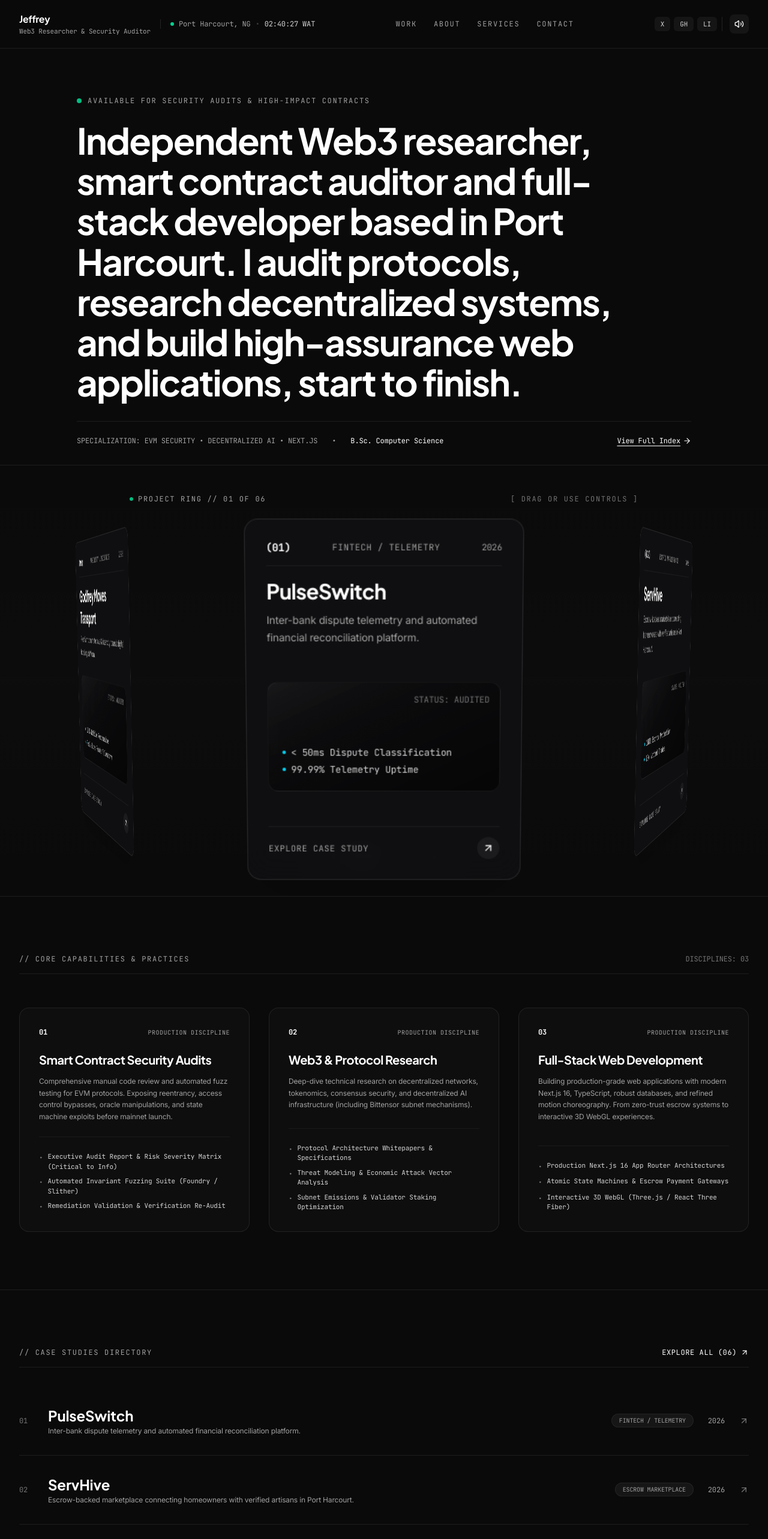
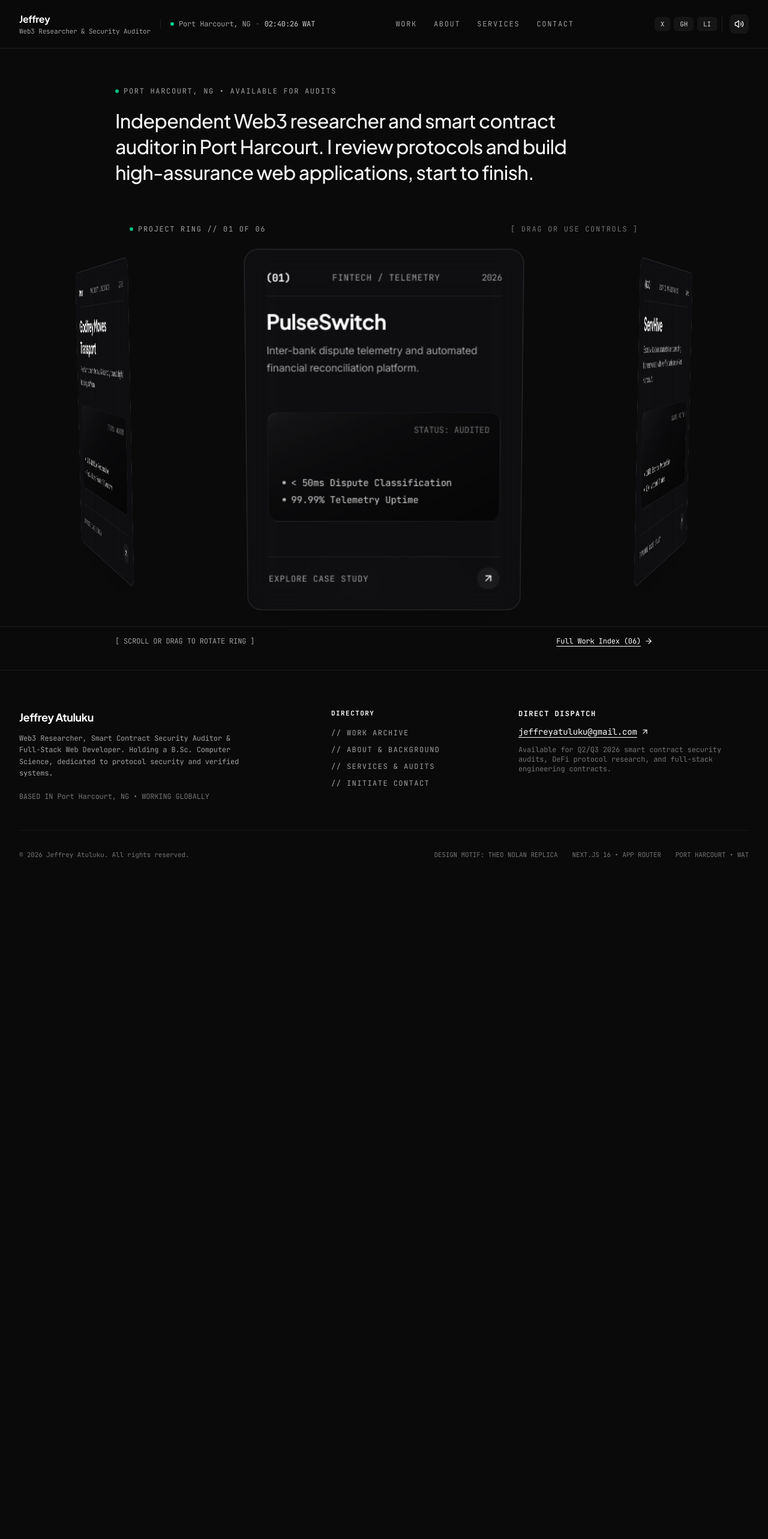
Before and after one commit to Jeffrey978/portfolio, a Next.js app: page / in a window 1280 px wide. Shown: the top 2566 px of the page at 60% size. After the commit the page ends 1497 px from the top, so only its background shows below. Built offline with nearby package versions, Linux system fonts and the light colour scheme.

Commit message:
refactor: declutter home page with airy 2-line intro statement and clean 3D ring focus

```diff
--- a/src/app/page.tsx
+++ b/src/app/page.tsx
@@ -3,185 +3,49 @@
 import Link from "next/link";
 import { soundFX } from "@/components/ui/sound-effects";
 import { ProjectRing } from "@/components/3d/project-ring";
-import { PROFILE, CASE_STUDIES } from "@/lib/projects";
-import { ArrowUpRight, ArrowRight, Shield, Cpu, Code2, CheckCircle2 } from "lucide-react";
+import { PROFILE } from "@/lib/projects";
+import { ArrowRight } from "lucide-react";
 
 export default function HomePage() {
   return (
-    <main className="flex-1 flex flex-col w-full">
-      {/* 1. HERO SECTION: Understated Editorial Statement */}
-      <section className="pt-20 pb-8 px-4 sm:px-8 border-b border-white/[0.08] relative">
-        <div className="max-w-5xl mx-auto flex flex-col items-start">
-          {/* Micro Status Label */}
-          <div className="flex items-center gap-2.5 text-xs font-mono uppercase tracking-[0.14em] text-neutral-400 mb-6">
-            <span className="w-2 h-2 rounded-full bg-emerald-400 animate-pulse" />
-            <span>AVAILABLE FOR SECURITY AUDITS &amp; HIGH-IMPACT CONTRACTS</span>
+    <main className="flex-1 flex flex-col justify-between w-full min-h-[calc(100vh-5rem)]">
+      {/* 1. Calm Editorial Intro Statement (Theo Nolan style) */}
+      <section className="pt-12 sm:pt-16 pb-4 px-4 sm:px-8">
+        <div className="max-w-4xl mx-auto flex flex-col items-start">
+          {/* Subtle Live Status Pill */}
+          <div className="inline-flex items-center gap-2 text-xs font-mono text-neutral-400 mb-5">
+            <span className="w-1.5 h-1.5 rounded-full bg-emerald-400 animate-pulse" />
+            <span className="uppercase tracking-[0.14em]">PORT HARCOURT, NG &bull; AVAILABLE FOR AUDITS</span>
           </div>
 
-          {/* Understated Editorial Statement (Theo Nolan tone) */}
-          <h1 className="font-display text-3xl sm:text-5xl md:text-6xl font-bold tracking-[-0.03em] text-white leading-[1.12] max-w-4xl">
+          {/* Understated, Airy 2-Line Headline */}
+          <h1 className="font-display text-xl sm:text-2xl md:text-3xl lg:text-[2rem] font-medium tracking-[-0.02em] text-neutral-100 leading-[1.35] max-w-3xl">
             {PROFILE.introStatement}
           </h1>
-
-          {/* Micro Details Row */}
-          <div className="mt-8 pt-6 border-t border-white/[0.08] w-full flex flex-wrap items-center justify-between gap-6 text-xs font-mono text-neutral-400">
-            <div className="flex items-center gap-6">
-              <span>SPECIALIZATION: EVM SECURITY &bull; DECENTRALIZED AI &bull; NEXT.JS</span>
-              <span className="hidden sm:inline">&bull;</span>
-              <span className="text-white hidden sm:inline">{PROFILE.degree}</span>
-            </div>
-
-            <div className="flex items-center gap-4">
-              <Link
-                href="/work"
-                onClick={() => soundFX.playClick()}
-                data-cursor="ARCHIVE"
-                className="text-white hover:text-neutral-300 underline underline-offset-4 flex items-center gap-1 transition-colors"
-              >
-                <span>View Full Index</span>
-                <ArrowRight className="w-3.5 h-3.5" />
-              </Link>
-            </div>
-          </div>
         </div>
       </section>
 
-      {/* 2. SIGNATURE 3D PROJECT RING */}
-      <section className="relative w-full border-b border-white/[0.08] bg-gradient-to-b from-transparent via-white/[0.01] to-transparent">
+      {/* 2. Signature 3D Cylindrical Project Ring */}
+      <section className="w-full flex-1 flex items-center justify-center my-auto">
         <ProjectRing />
       </section>
 
-      {/* 3. CORE DISCIPLINES GRID (Minimalist Editorial Columns) */}
-      <section className="py-24 px-4 sm:px-8 border-b border-white/[0.08]">
-        <div className="max-w-7xl mx-auto">
-          <div className="flex flex-col sm:flex-row sm:items-end justify-between gap-4 mb-14 pb-4 border-b border-white/[0.08]">
-            <span className="text-xs font-mono uppercase tracking-[0.14em] text-neutral-400">
-              // CORE CAPABILITIES &amp; PRACTICES
-            </span>
-            <span className="text-xs font-mono text-neutral-500">
-              DISCIPLINES: 03
-            </span>
+      {/* 3. Minimal Bottom Navigation & Direct Index Link */}
+      <section className="pb-10 pt-4 px-4 sm:px-8 border-t border-white/[0.08]">
+        <div className="max-w-4xl mx-auto flex items-center justify-between text-xs font-mono text-neutral-400">
+          <div className="flex items-center gap-3">
+            <span>[ SCROLL OR DRAG TO ROTATE RING ]</span>
           </div>
 
-          <div className="grid grid-cols-1 md:grid-cols-3 gap-8">
-            {PROFILE.services.map((svc) => (
-              <div
-                key={svc.number}
-                className="p-8 rounded-2xl border border-white/[0.08] bg-white/[0.02] flex flex-col justify-between hover:border-white/20 transition-colors"
-              >
-                <div>
-                  <div className="flex items-center justify-between text-xs font-mono text-neutral-400 mb-6">
-                    <span className="text-white font-bold font-mono">{svc.number}</span>
-                    <span className="text-[10px] uppercase tracking-wider">PRODUCTION DISCIPLINE</span>
-                  </div>
-
-                  <h3 className="font-display text-xl font-bold text-white mb-3 tracking-tight">
-                    {svc.title}
-                  </h3>
-
-                  <p className="text-xs text-neutral-400 leading-relaxed font-sans mb-6">
-                    {svc.description}
-                  </p>
-                </div>
-
-                <div className="pt-6 border-t border-white/5 space-y-2">
-                  {svc.deliverables.slice(0, 3).map((item, idx) => (
-                    <div key={idx} className="text-[11px] font-mono text-neutral-300 flex items-start gap-2">
-                      <span className="text-neutral-500 mt-0.5">&bull;</span>
-                      <span>{item}</span>
-                    </div>
-                  ))}
-                </div>
-              </div>
-            ))}
-          </div>
-        </div>
-      </section>
-
-      {/* 4. WORK ARCHIVE LISTING (Quick Scannable Feed) */}
-      <section className="py-24 px-4 sm:px-8 border-b border-white/[0.08]">
-        <div className="max-w-7xl mx-auto">
-          <div className="flex items-center justify-between mb-8 pb-4 border-b border-white/[0.08]">
-            <span className="text-xs font-mono uppercase tracking-[0.14em] text-neutral-400">
-              // CASE STUDIES DIRECTORY
-            </span>
-            <Link
-              href="/work"
-              onClick={() => soundFX.playClick()}
-              data-cursor="VIEW ALL"
-              className="text-xs font-mono uppercase tracking-wider text-white hover:text-neutral-300 flex items-center gap-1.5"
-            >
-              <span>Explore All (06)</span>
-              <ArrowUpRight className="w-3.5 h-3.5" />
-            </Link>
-          </div>
-
-          <div className="divide-y divide-white/[0.08]">
-            {CASE_STUDIES.map((project, i) => (
-              <Link
-                key={project.slug}
-                href={`/work/${project.slug}`}
-                onClick={() => soundFX.playClick()}
-                data-cursor="CASE STUDY"
-                className="py-6 sm:py-8 flex flex-col md:flex-row md:items-center justify-between gap-4 group transition-colors hover:px-2"
-              >
-                <div className="flex items-start md:items-center gap-4">
-                  <span className="text-xs font-mono text-neutral-500 w-8">
-                    0{i + 1}
-                  </span>
-                  <div>
-                    <h4 className="font-display text-xl sm:text-2xl font-bold text-white group-hover:text-neutral-200 transition-colors">
-                      {project.title}
-                    </h4>
-                    <span className="text-xs text-neutral-400 font-sans mt-0.5 block">
-                      {project.tagline}
-                    </span>
-                  </div>
-                </div>
-
-                <div className="flex items-center gap-6 text-xs font-mono text-neutral-400 shrink-0">
-                  <span className="hidden sm:inline px-3 py-1 rounded-full bg-white/5 border border-white/5 text-[10px] uppercase">
-                    {project.category}
-                  </span>
-                  <span>{project.year}</span>
-                  <ArrowUpRight className="w-4 h-4 text-neutral-500 group-hover:text-white group-hover:translate-x-0.5 group-hover:-translate-y-0.5 transition-all" />
-                </div>
-              </Link>
-            ))}
-          </div>
-        </div>
-      </section>
-
-      {/* 5. CALL TO ACTION: Direct Contact Prompt */}
-      <section className="py-28 px-4 sm:px-8 bg-[#0a0a0a] text-center">
-        <div className="max-w-3xl mx-auto flex flex-col items-center">
-          <span className="text-xs font-mono uppercase tracking-[0.14em] text-neutral-400 mb-4">
-            // NEXT INITIATIVE
-          </span>
-          <h2 className="font-display text-3xl sm:text-5xl font-bold text-white tracking-tight leading-tight">
-            Need a protocol audited or a high-assurance platform built?
-          </h2>
-          <p className="mt-4 text-sm text-neutral-400 font-sans max-w-xl">
-            Currently accepting smart contract security reviews, Web3 technical research, and full-stack engineering contracts.
-          </p>
-          <div className="mt-8 flex flex-wrap items-center justify-center gap-4">
-            <Link
-              href="/contact"
-              onClick={() => soundFX.playClick()}
-              data-cursor="CONTACT"
-              className="px-8 py-4 rounded-full bg-white text-black font-mono font-bold text-xs uppercase tracking-wider hover:bg-neutral-200 transition-all shadow-[0_0_20px_rgba(255,255,255,0.3)]"
-            >
-              Initiate Contact &rarr;
-            </Link>
-            <Link
-              href="/about"
-              onClick={() => soundFX.playClick()}
-              data-cursor="ABOUT"
-              className="px-8 py-4 rounded-full bg-white/5 hover:bg-white/10 border border-white/10 text-white font-mono text-xs uppercase tracking-wider transition-all"
-            >
-              Read Biography
-            </Link>
-          </div>
+          <Link
+            href="/work"
+            onClick={() => soundFX.playClick()}
+            data-cursor="INDEX"
+            className="text-white hover:text-neutral-300 underline underline-offset-4 flex items-center gap-1.5 transition-colors"
+          >
+            <span>Full Work Index (06)</span>
+            <ArrowRight className="w-3.5 h-3.5" />
+          </Link>
         </div>
       </section>
     </main>
--- a/src/components/3d/project-ring.tsx
+++ b/src/components/3d/project-ring.tsx
@@ -202,7 +202,7 @@ export function ProjectRing() {
                   <div className="space-y-1">
                     {project.metrics.slice(0, 2).map((m, idx) => (
                       <div key={idx} className="text-[11px] font-mono text-neutral-300 flex items-center gap-1.5">
-                        <span className="w-1 h-1 rounded-full bg-cyan-400" />
+                        <span className="w-1 h-1 rounded-full bg-white/70" />
                         <span>{m}</span>
                       </div>
                     ))}
--- a/src/components/layout/site-footer.tsx
+++ b/src/components/layout/site-footer.tsx
@@ -65,7 +65,7 @@ export function SiteFooter() {
             <a
               href={`mailto:${PROFILE.email}`}
               onClick={() => soundFX.playClick()}
-              className="text-white hover:text-cyan-300 font-mono text-sm underline underline-offset-4 flex items-center gap-1.5 transition-colors"
+              className="text-white hover:text-neutral-300 font-mono text-sm underline underline-offset-4 flex items-center gap-1.5 transition-colors"
             >
               <span>{PROFILE.email}</span>
               <ArrowUpRight className="w-3.5 h-3.5" />
--- a/src/lib/projects.ts
+++ b/src/lib/projects.ts
@@ -218,7 +218,7 @@ export const PROFILE = {
     linkedin: "https://linkedin.com/in/jeffreyatuluku",
   },
   introStatement:
-    "Independent Web3 researcher, smart contract auditor and full-stack developer based in Port Harcourt. I audit protocols, research decentralized systems, and build high-assurance web applications, start to finish.",
+    "Independent Web3 researcher and smart contract auditor in Port Harcourt. I review protocols and build high-assurance web applications, start to finish.",
   aboutStatement:
     "I’m Jeffrey. Computer Scientist, Web3 researcher and smart contract security auditor. I spend my days analyzing EVM bytecode, dissecting consensus mechanisms, and building web products that can't be tricked.",
   experience: [
```
